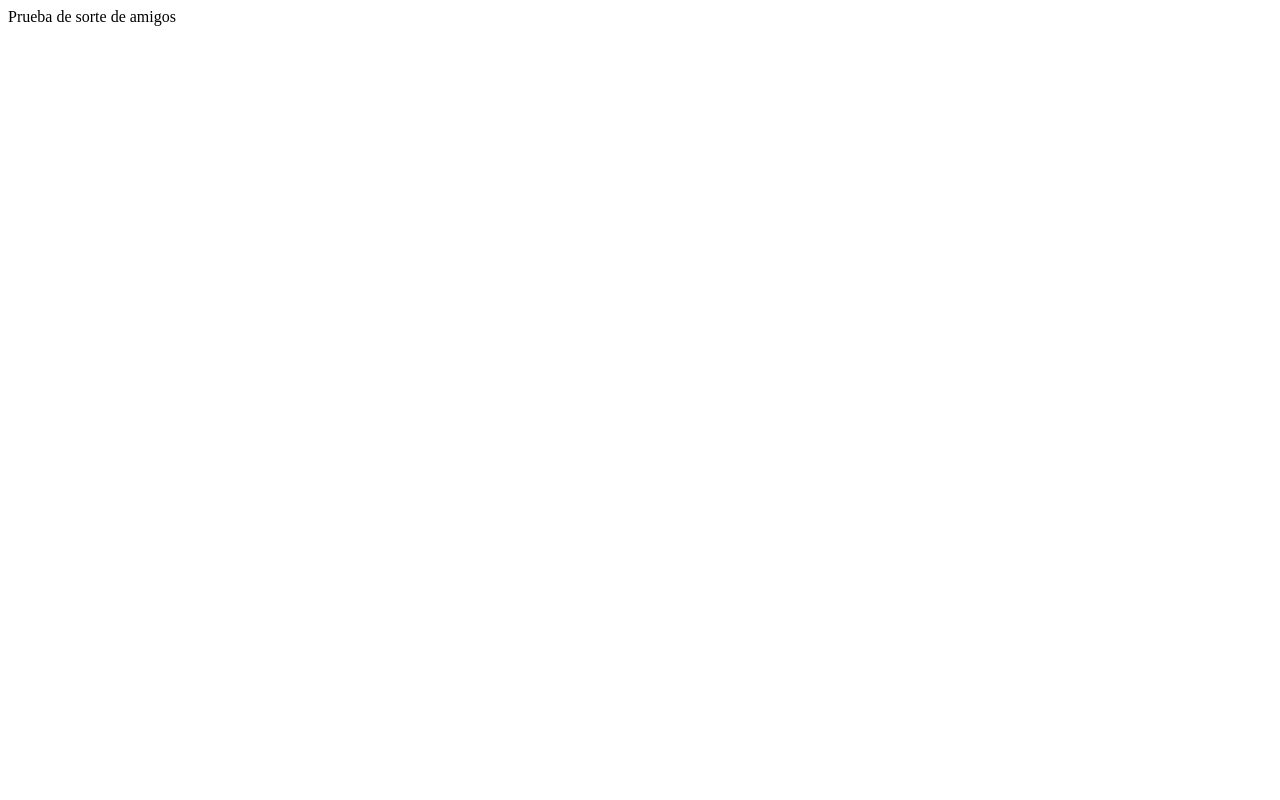
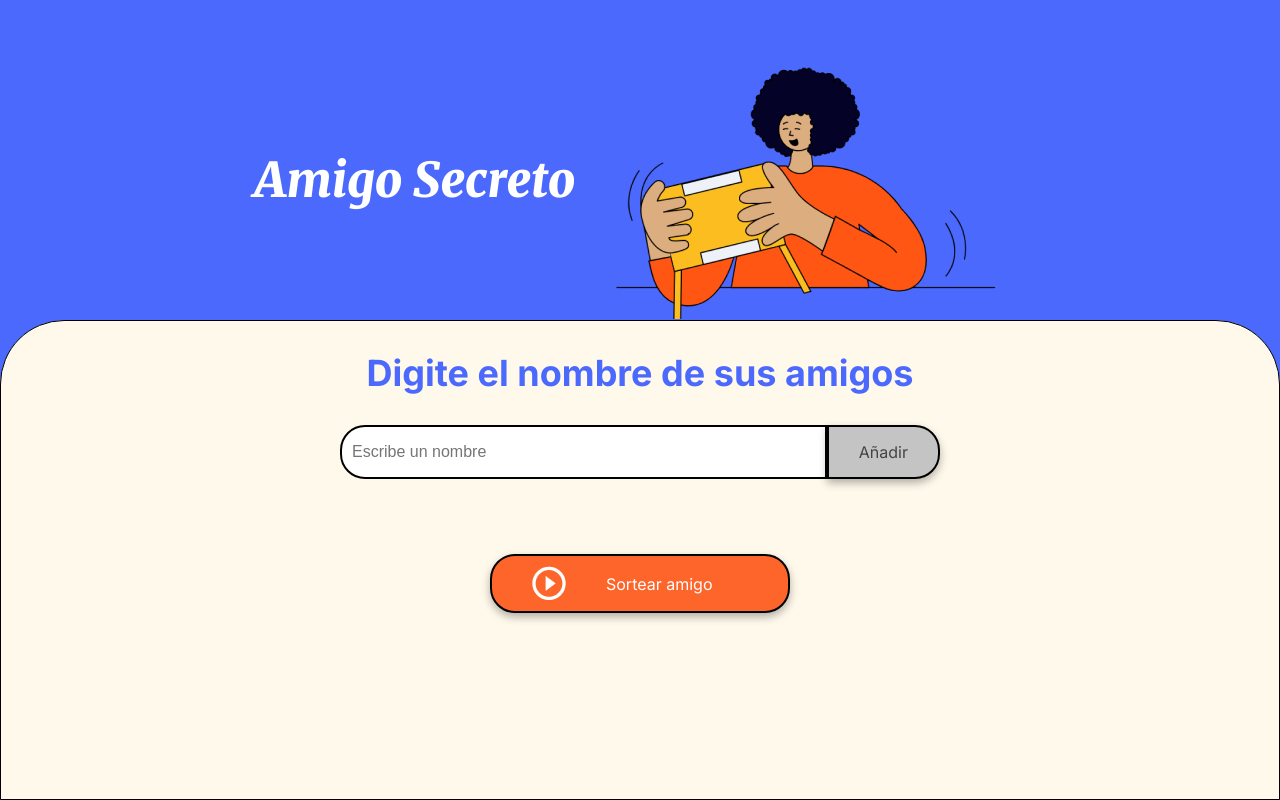
Before and after one commit to degartHub/sorteo-amigo, a plain HTML site: page index.html in a window 1280 px wide. Drawn offline with Linux system fonts and the light colour scheme.

Commit message:
Estado inicial de proyecto

```diff
--- /dev/null
+++ b/app.js
@@ -0,0 +1 @@
+// El principal objetivo de este desafío es fortalecer tus habilidades en lógica de programación. Aquí deberás desarrollar la lógica para resolver el problema.
--- a/index.html
+++ b/index.html
@@ -1,11 +1,41 @@
 <!DOCTYPE html>
-<html lang="en">
+<html lang="es">
 <head>
     <meta charset="UTF-8">
     <meta name="viewport" content="width=device-width, initial-scale=1.0">
-    <title>Sistema de Sorteo de Amigos</title>
+    <link rel="stylesheet" href="style.css">
+    <link rel="preconnect" href="https://fonts.googleapis.com">
+    <link rel="preconnect" href="https://fonts.gstatic.com" crossorigin>
+    <link href="https://fonts.googleapis.com/css2?family=Inter:wght@100;400;700;900&family=Merriweather:ital,wght@0,300;0,400;0,700;0,900;1,300;1,400;1,700;1,900&display=swap" rel="stylesheet">
+    <title>Amigo Secreto</title>
 </head>
+
 <body>
-    Prueba de sorte de amigos
+    <main class="main-content">
+        <header class="header-banner">
+            <h1 class="main-title">Amigo Secreto</h1>
+            <img src="assets/amigo-secreto.png" alt="Imagen representativa de amigo secreto">
+        </header>
+
+        <section class="input-section">
+            <h2 class="section-title">Digite el nombre de sus amigos</h2>
+            <div class="input-wrapper">
+                <input type="text" id="amigo" class="input-name" placeholder="Escribe un nombre">
+                <button class="button-add" onclick="agregarAmigo()">Añadir</button>
+            </div>
+
+            <ul id="listaAmigos" class="name-list" aria-labelledby="listaAmigos" role="list"></ul>
+            <ul id="resultado" class="result-list" aria-live="polite"></ul>
+
+            <div class="button-container">
+                <button class="button-draw" onclick="sortearAmigo()" aria-label="Sortear amigo secreto">
+                    <img src="assets/play_circle_outline.png" alt="Ícono para sortear">
+                    Sortear amigo
+                </button>
+            </div>
+        </section>
+    </main>
+
+    <script src="app.js" defer></script>
 </body>
 </html>
--- /dev/null
+++ b/style.css
@@ -0,0 +1,162 @@
+:root {
+    --color-primary: #4B69FD;
+    --color-secondary: #FFF9EB;
+    --color-tertiary: #C4C4C4;
+    --color-button: #fe652b;
+    --color-button-hover: #e55720;
+    --color-text: #444444;
+    --color-white: #FFFFFF;
+}
+
+/* Estilos generales */
+* {
+    margin: 0;
+    padding: 0;
+    box-sizing: border-box;
+}
+
+body {
+    height: 100vh;
+    background-color: var(--color-primary);
+    display: flex;
+    justify-content: center;
+    align-items: center;
+}
+
+.main-content {
+    display: flex;
+    flex-direction: column;
+    height: 100%;
+    width: 100%;
+}
+
+/* Banner */
+.header-banner {
+    flex: 40%;
+    display: flex;
+    justify-content: center;
+    align-items: center;
+    padding: 40px 0 0;
+}
+
+/* Sección de entrada */
+.input-section {
+    flex: 60%;
+    background-color: var(--color-secondary);
+    border: 1px solid #000;
+    border-radius: 64px 64px 0 0;
+    display: flex;
+    flex-direction: column;
+    align-items: center;
+    padding: 20px;
+    width: 100%;
+}
+
+/* Títulos */
+.main-title {
+    font-size: 48px;
+    font-family: "Merriweather", serif;
+    font-weight: 900;
+    font-style: italic;
+    color: var(--color-white);
+}
+
+.section-title {
+    font-family: "Inter", serif;
+    font-size: 36px;
+    font-weight: 700;
+    color: var(--color-primary);
+    margin: 10px 0;
+    text-align: center;
+}
+
+/* Contenedores de entrada y botón */
+.input-wrapper {
+    display: flex;
+    justify-content: center;
+    width: 100%;
+    max-width: 600px;
+    margin-top: 20px;
+}
+
+.input-name {
+    width: 100%;
+    padding: 10px;
+    border: 2px solid #000;
+    border-radius: 25px 0 0 25px;
+    font-size: 16px;
+}
+
+.button-container {
+    width: 300px;
+    justify-content: center;
+}
+
+/* Estilos de entrada de texto */
+.input-title {
+    flex: 1;
+    padding: 10px 15px;
+    font-size: 16px;
+    border: 2px solid #333;
+    border-right: none;
+    border-radius: 25px 0 0 25px;
+    font-family: "Merriweather", serif;
+    box-shadow: 0 4px 8px rgba(0, 0, 0, 0.3);
+}
+
+/* Estilos de botón */
+button {
+    padding: 15px 30px;
+    font-family: "Inter", sans-serif;
+    font-size: 16px;
+    border: 2px solid #000;
+    border-radius: 25px;
+    box-shadow: 0 4px 8px rgba(0, 0, 0, 0.3);
+    cursor: pointer;
+}
+
+.button-add {
+    background-color: var(--color-tertiary);
+    color: var(--color-text);
+    border-radius: 0 25px 25px 0;
+}
+
+.button-add:hover {
+    background-color: #a1a1a1;
+}
+
+/* Listas */
+ul {
+    list-style-type: none;
+    color: var(--color-text);
+    font-family: "Inter", sans-serif;
+    font-size: 18px;
+    margin: 20px 0;
+}
+
+.result-list {
+    margin-top: 15px;
+    color: #05DF05;
+    font-size: 22px;
+    font-weight: bold;
+    text-align: center;
+}
+
+/* Botón de sortear título */
+.button-draw {
+    display: flex;
+    align-items: center;
+    width: 100%;
+    padding: 10px 40px;
+    color: var(--color-white);
+    background-color: var(--color-button);
+    font-size: 16px;
+}
+
+.button-draw img {
+    margin-right: 40px;
+}
+
+.button-draw:hover {
+    background-color: var(--color-button-hover);
+}
```
Also changed, not shown: assets/amigo-secreto.png (added), assets/play_circle_outline.png (added), 1 other file.
